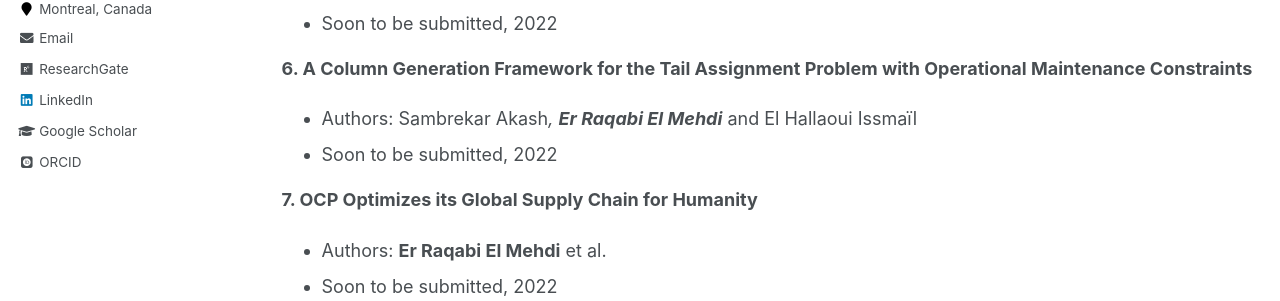
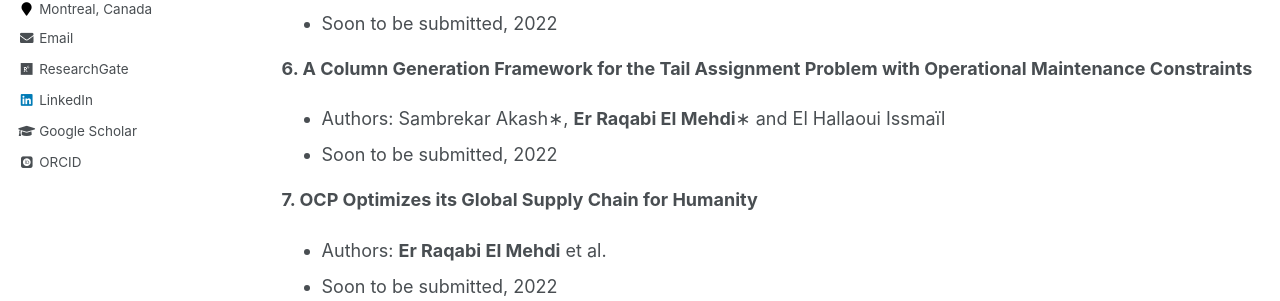
Before and after one commit to RqbMedi/rqbmedi.github.io, a Jekyll site: the page built from _pages/publications.md, in a window 1280 px wide and 900 px high, scrolled down 773 px. Shown: the part 307-608 px from the top of the window. Built offline with Jekyll 4.4.1, drawn with Linux system fonts in a browser that asks for light colours; some web fonts are replaced.

```diff
--- a/_pages/publications.md
+++ b/_pages/publications.md
@@ -35,7 +35,7 @@ Working Papers
  - Soon to be submitted, 2022
 
 **6. A Column Generation Framework for the Tail Assignment Problem with Operational Maintenance Constraints**
- - Authors: Sambrekar Akash*, **Er Raqabi El Mehdi*** and El Hallaoui Issmaïl
+ - Authors: Sambrekar Akash∗, **Er Raqabi El Mehdi**∗ and El Hallaoui Issmaïl
  - Soon to be submitted, 2022
 
 **7. OCP Optimizes its Global Supply Chain for Humanity**
```
